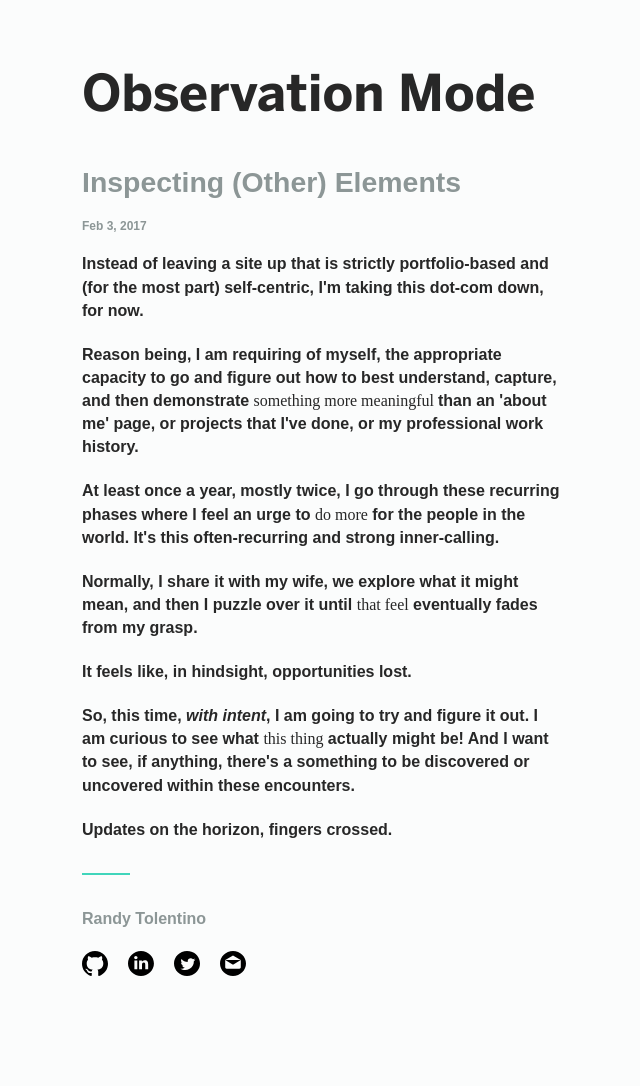
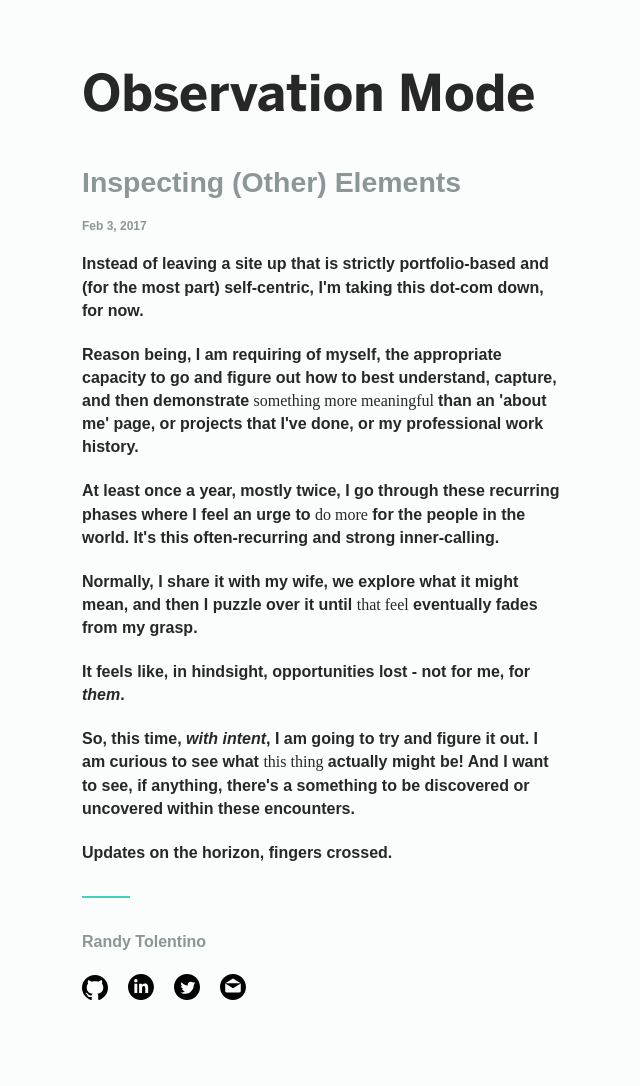
Before and after one commit to techtolentino/techtolentino.github.io, a Jekyll site: the page built from index.html, in a window 1280 px wide. Shown: the whole page, without its empty margins (318-958 px from the left). Built offline with Jekyll 4.4.1, drawn with Linux system fonts in a browser that asks for light colours; some web fonts are replaced; before the commit the page ends 1063 px from its top, so only the background shows below that.

Commit message:
first commit

```diff
--- a/index.html
+++ b/index.html
@@ -13,7 +13,7 @@ subtitle: Inspecting (Other) Elements
 
 <p>Normally, I share it with my wife, we explore what it might mean, and then I puzzle over it until <strong>that feel</strong> eventually fades from my grasp.</p>
 
-<p>It feels like, in hindsight, opportunities lost.</p>
+<p>It feels like, in hindsight, opportunities lost - not for me, for <em>them</em>.</p>
 
 <p>So, this time, <em>with intent</em>, I am going to try and figure it out. I am curious to see what <strong>this thing</strong> actually might be! And I want to see, if anything, there's a something to be discovered or uncovered within these encounters.</p>
 
```
